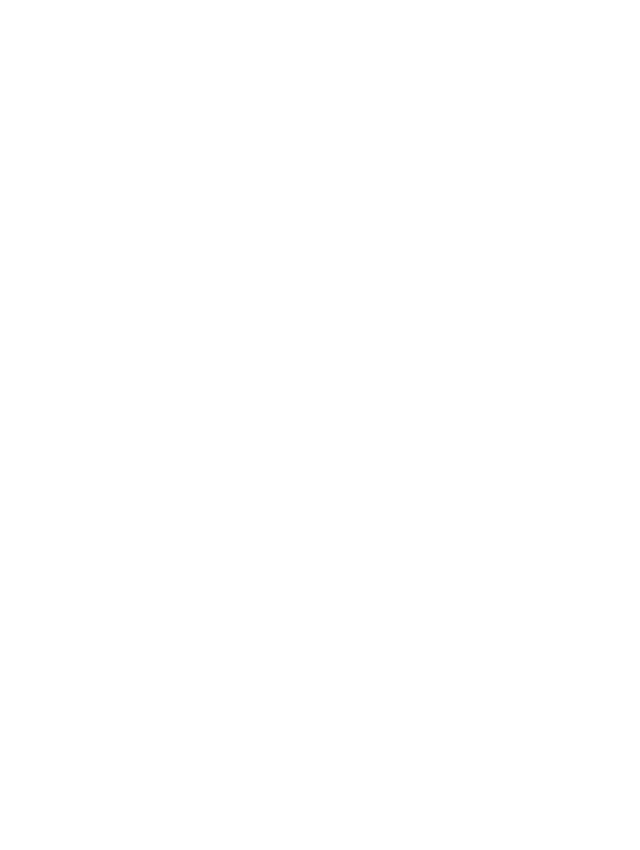
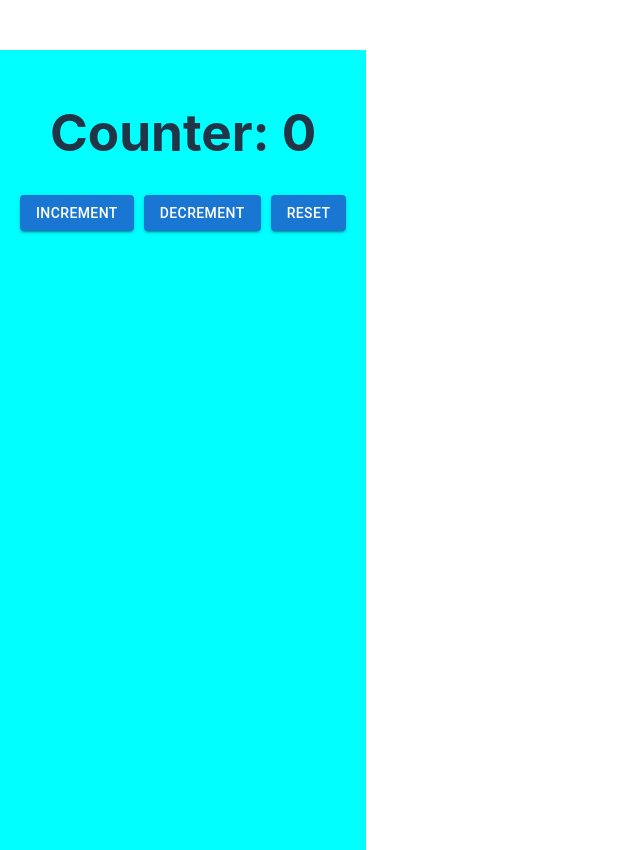
Before and after one commit to rakesh722/assign, a React (Vite) app: page / in a window 1280 px wide. Before the commit this address had no page. Shown: the whole page, without its empty margins (0-640 px from the left). Before the commit the page ends 800 px from the top, so only its background shows below. Built offline with nearby package versions, Linux system fonts and the light colour scheme.

Commit message:
Update App.jsx

```diff
--- a/src/App.jsx
+++ b/src/App.jsx
@@ -8,9 +8,9 @@ function App() {
   return (
     <HashRouter>
       <Routes>
-        <Route path="assign/" element={<Counter />} />
-        <Route path="assign/user-form" element={<UserDataForm />} />
-        <Route path="assign/dashboard" element={<Dashboard />} />
+        <Route path="/" element={<Counter />} />
+        <Route path="/user-form" element={<UserDataForm />} />
+        <Route path="/dashboard" element={<Dashboard />} />
       </Routes>
     </HashRouter>
   );
```
